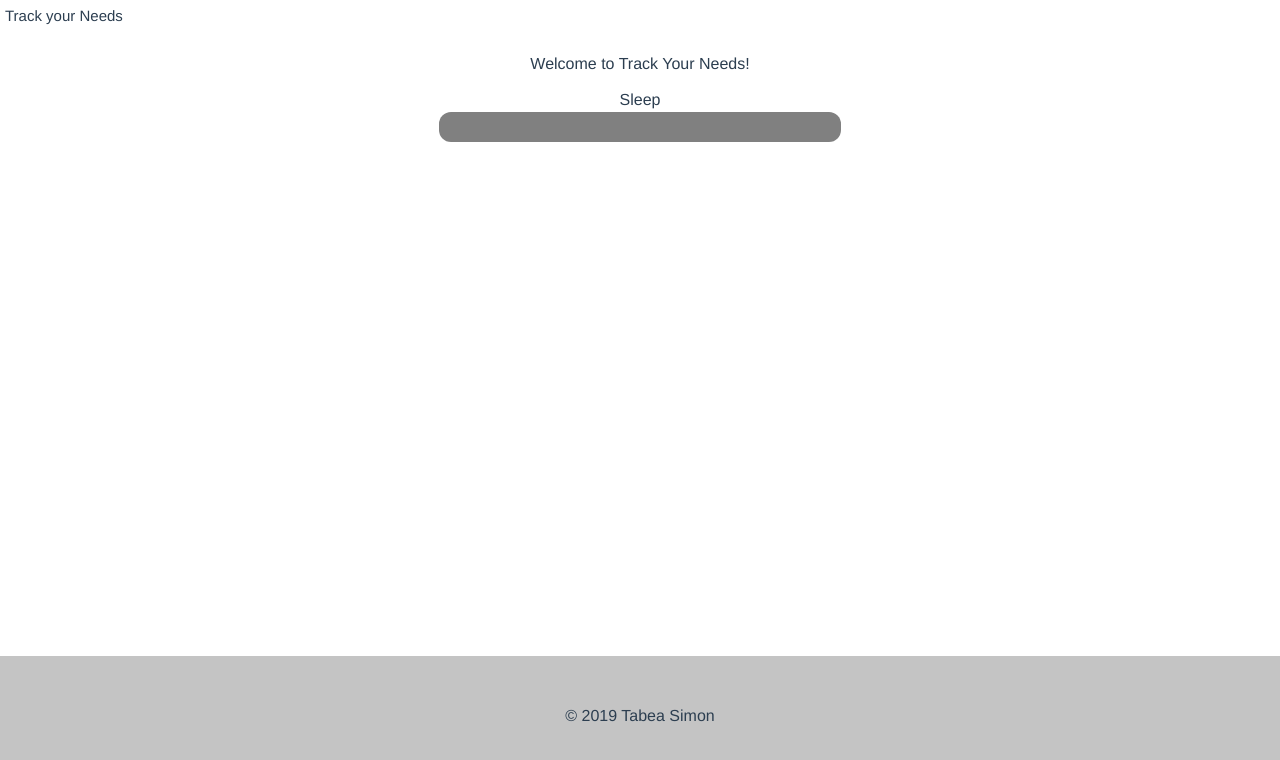
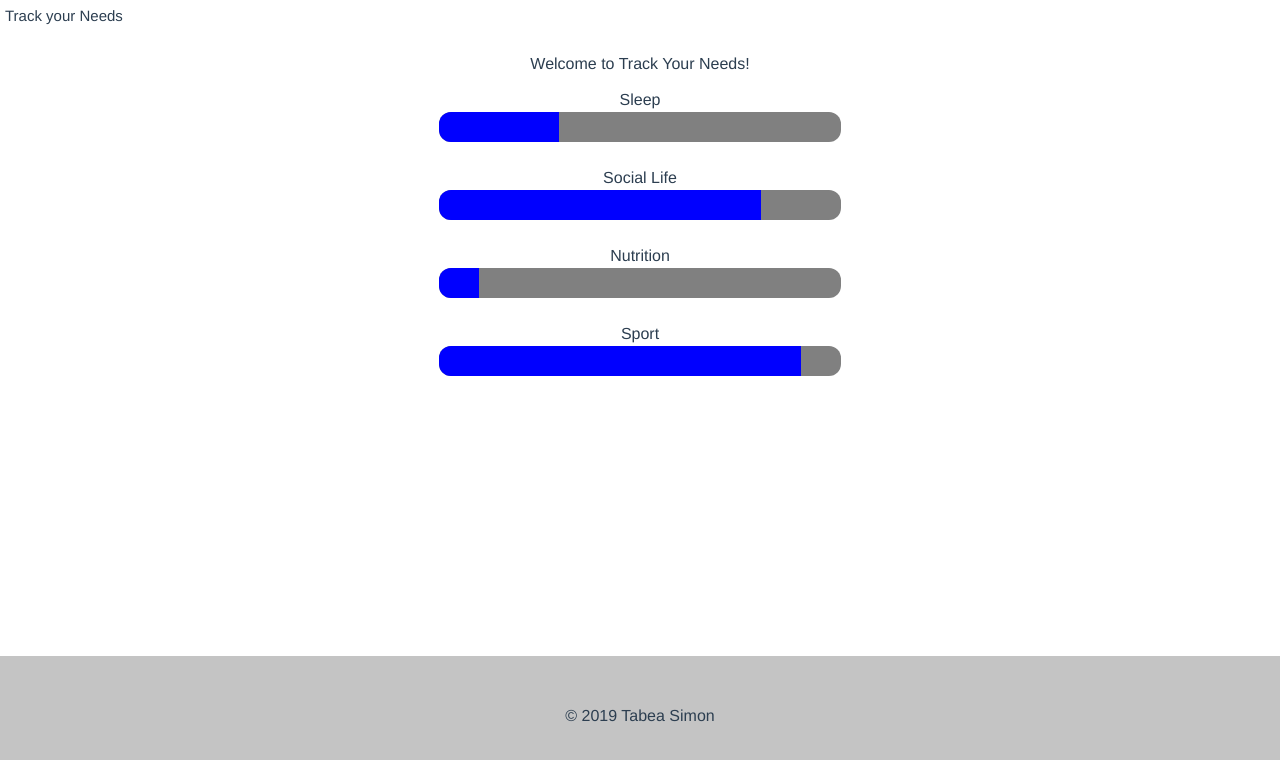
Before and after one commit to tabea89/Track-your-Needs, a Vue app: page / in a window 1280 px wide. Shown: the top 760 px of the page. Built offline with nearby package versions, Linux system fonts and the light colour scheme.

Commit message:
Fill needs bar with data

```diff
--- a/src/App.vue
+++ b/src/App.vue
@@ -4,7 +4,12 @@
       <Header></Header>
       <HelloWorld msg="Welcome to Track Your Needs!"/>
 
-      <NeedBar class="column is-one-third"></NeedBar>
+      <NeedBar
+        v-for="need in needs"
+        :title="need.title"
+        :key="need.title"
+        :status="need.status"
+        class="column is-one-third"></NeedBar>
 
       <footer class="footer">
         <p>© 2019 Tabea Simon</p>
@@ -25,6 +30,17 @@ export default {
     HelloWorld,
     Header,
     NeedBar
+  },
+  data () {
+      return {
+          needs: [
+          { title: 'Sleep', status: 30 },
+          { title: 'Social Life', status: 80 },
+          { title: 'Nutrition', status: 10 },
+          { title: 'Sport', status: 90 }
+        ]
+      }
+
   }
 }
 </script>
--- a/src/components/NeedBar.vue
+++ b/src/components/NeedBar.vue
@@ -1,19 +1,16 @@
 <template>
     <div class="container">
         <h2> {{ title }}</h2>
-        <div class="bar"></div>
+        <div class="bar">
+            <div class="needs-status" v-bind:style="{ width: status + '%'}"></div>
+        </div>
     </div>
 </template>
 
 <script>
+
 export default {
-    data () {
-        return {
-            title: "Sleep"
-        }
-
-    }
-
+    props: ['title', 'status']
 }
 </script>
 
@@ -24,5 +21,10 @@ export default {
     border-radius: 12px
     width: 100%
     height: 30px
+    overflow: hidden
+
+    .needs-status
+        background-color: blue
+        height: 30px
 
 </style>
```
